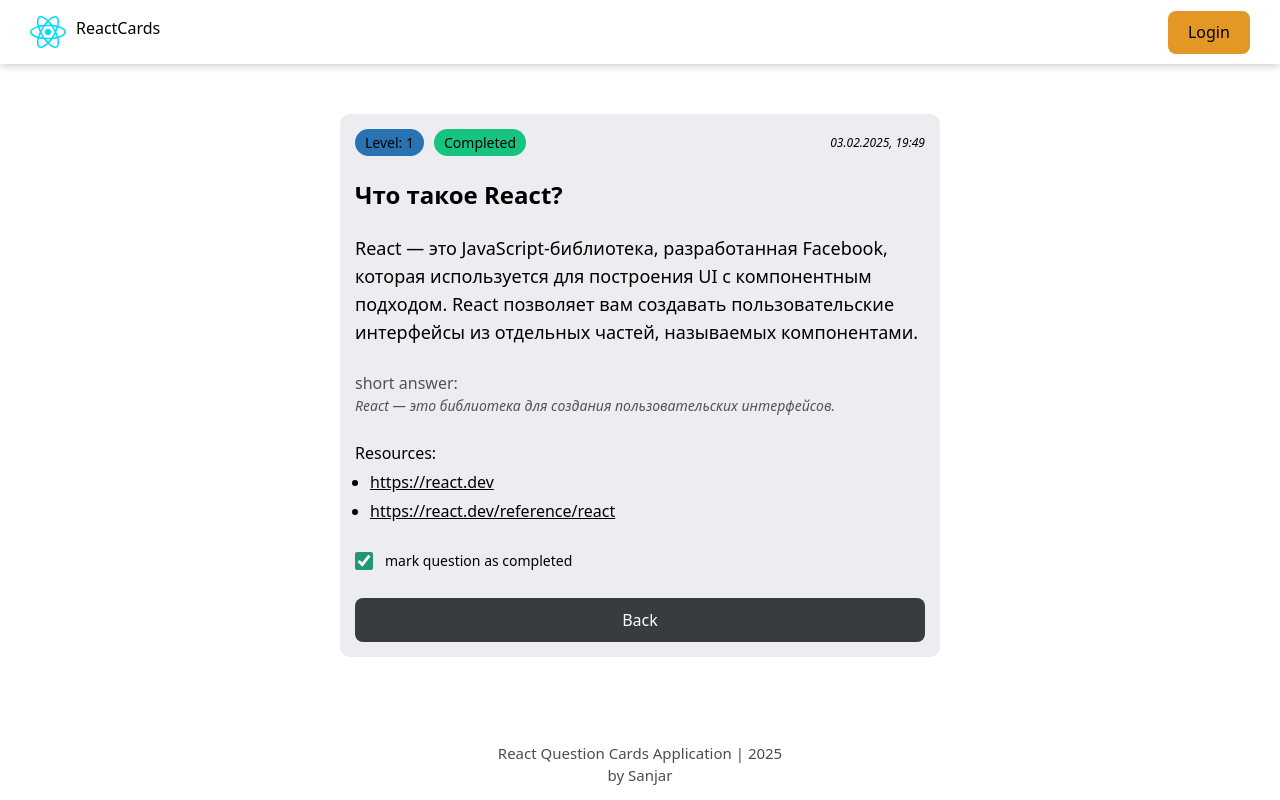
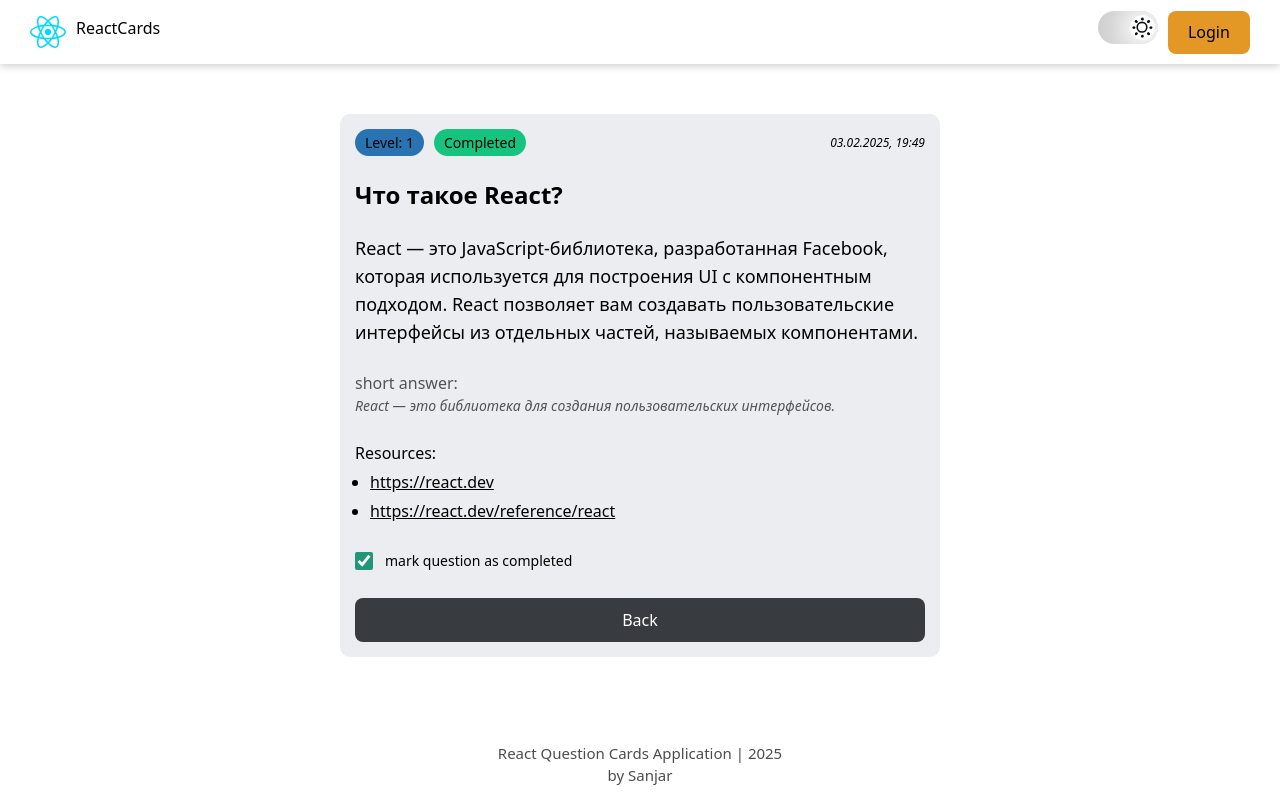
Before and after one commit to SanjarIQY/react-app, a React (Vite) app: page /question/1 in a window 1280 px wide. Built offline with nearby package versions, Linux system fonts and the light colour scheme; data requests are answered from the project's data file.

Commit message:
Theme context, toggler, daek layout

```diff
--- a/src/App.jsx
+++ b/src/App.jsx
@@ -9,6 +9,7 @@
 import { AuthProvider } from "./auth/AuthProvider";
 import { useAuth } from "./hooks/useAuth";
 import { ForbiddenPage } from "./pages/ForbiddenPage";
+import { ThemeProvider } from "./theme";
 
 const ProtectedRoutes = () => {
   const { isAuth } = useAuth();
@@ -19,6 +20,7 @@
 
 function App() {
   return (
+    <ThemeProvider>
       <AuthProvider>
         <BrowserRouter>
           <Routes>
@@ -37,6 +39,7 @@
           </Routes>
         </BrowserRouter>
       </AuthProvider>
+    </ThemeProvider>
   );
 }
 
--- a/src/components/Header/Header.jsx
+++ b/src/components/Header/Header.jsx
@@ -5,6 +5,7 @@
 import { useNavigate } from "react-router-dom";
 import { useAuth } from "../../hooks/useAuth";
 import { AUTH_STORAGE } from "../../constants";
+import { ThemeToggler } from "../../features/ThemeToggler";
 
 export const Header = () => {
   const navigate = useNavigate();
@@ -23,6 +24,7 @@
       </p>
 
       <div className={cls.buttons}>
+        <ThemeToggler />
         {isAuth && <Button onClick={() => navigate("/addquestion")}>Add</Button>}
         <Button onClick={loginHandler} isActive={!isAuth}>
           {isAuth ? "Logout" : "Login"}
--- a/src/constants/index.js
+++ b/src/constants/index.js
@@ -1,2 +1,3 @@
 export const API_URL = "http://localhost:8801";
 export const AUTH_STORAGE = "isAtuhed";
+export const THEME_STORAGE = "siteTheme";
--- /dev/null
+++ b/src/features/ThemeToggler/ThemeToggler.jsx
@@ -0,0 +1,30 @@
+import cls from "./ThemeToggler.module.css";
+import { useTheme } from "../../hooks/useTheme";
+
+import {} from "react";
+import { THEME_STORAGE } from "../../constants";
+
+export const ThemeToggler = () => {
+  const { theme, setTheme } = useTheme();
+
+  const onChangeHandler = (e) => {
+    const updatedTheme = e.target.checked === false ? "dark" : "light";
+    setTheme(updatedTheme);
+
+    localStorage.setItem(THEME_STORAGE, updatedTheme);
+  };
+
+  return (
+    <div>
+      <label className={cls.switch} htmlFor="switch">
+        <input id="switch" type="checkbox" className={cls.circle} onChange={onChangeHandler} checked={theme === "light"} />
+        <svg viewBox="0 0 384 512" xmlns="http://www.w3.org/2000/svg" className={`${cls.moon} ${cls.svg}`}>
+          <path d="M223.5 32C100 32 0 132.3 0 256S100 480 223.5 480c60.6 0 115.5-24.2 155.8-63.4c5-4.9 6.3-12.5 3.1-18.7s-10.1-9.7-17-8.5c-9.8 1.7-19.8 2.6-30.1 2.6c-96.9 0-175.5-78.8-175.5-176c0-65.8 36-123.1 89.3-153.3c6.1-3.5 9.2-10.5 7.7-17.3s-7.3-11.9-14.3-12.5c-6.3-.5-12.6-.8-19-.8z"></path>
+        </svg>
+        <div className={`${cls.sun} ${cls.svg}`}>
+          <span className={cls.dot}></span>
+        </div>
+      </label>
+    </div>
+  );
+};
--- /dev/null
+++ b/src/features/ThemeToggler/ThemeToggler.module.css
@@ -0,0 +1,122 @@
+/* From Uiverse.io by 3bdel3ziz-T */
+/* The switch container */
+.switch {
+  --transition: 300ms;
+  --transition500: 500ms;
+  --color-dark: #0c0f14;
+  --color-darkGray: #21262e;
+  --color-gray: #52555a;
+  --color-offwhite: #cecece;
+  --shadow-color: var(--color-dark);
+  position: relative;
+  display: flex;
+  align-items: center;
+  width: 60px;
+  height: fit-content;
+  background-color: var(--color-dark);
+  border-radius: 30px;
+  padding: 4px;
+  transition: var(--transition500);
+  user-select: none;
+  cursor: pointer;
+  overflow: hidden;
+}
+
+/* Svg styles */
+.switch .svg {
+  transition: var(--transition);
+  position: absolute;
+  left: 5px;
+}
+.switch .moon {
+  width: 18px;
+  fill: var(--color-gray);
+  opacity: 1;
+}
+
+.switch .sun {
+  transform: translateY(-50%);
+  width: 12px;
+  height: 12px;
+  border-radius: 50%;
+  left: calc(100% - 21.5px);
+  top: 15px;
+  display: flex;
+  align-items: center;
+  justify-content: center;
+  scale: 0.8;
+  opacity: 0;
+}
+
+.switch .sun .dot {
+  positon: relative;
+  display: block;
+  width: 3px;
+  height: 3px;
+  border-radius: 50%;
+  background: var(--color-dark);
+  background: white;
+  z-index: 1;
+  box-shadow: 11px 0px 0px var(--shadow-color),
+    10.3px 0px 0px var(--shadow-color), -11px 0px 0px var(--shadow-color),
+    -10.3px 0px 0px var(--shadow-color), 0px -11px 0px var(--shadow-color),
+    0px -10.3px 0px var(--shadow-color), 0px 11px 0px var(--shadow-color),
+    0px 10.3px 0px var(--shadow-color), 8px 8px 0px var(--shadow-color),
+    7.3px 7.3px 0px var(--shadow-color), 8px -8px 0px var(--shadow-color),
+    7.3px -7.3px 0px var(--shadow-color), -8px -8px 0px var(--shadow-color),
+    -7.3px -7.3px 0px var(--shadow-color), -8px 8px 0px var(--shadow-color),
+    -7.3px 7.3px 0px var(--shadow-color);
+}
+
+.switch .sun .dot::before {
+  content: "";
+  position: absolute;
+  top: 50%;
+  left: 50%;
+  transform: translate(-50%, -50%);
+  width: 10px;
+  height: 10px;
+  border-radius: 50%;
+  background: white;
+  border: 2px solid var(--color-dark);
+}
+
+/*checkbox styles */
+.switch .circle {
+  appearance: none;
+  position: relative;
+  width: 25px;
+  height: 25px;
+  border-radius: 50%;
+  left: 0;
+  background-color: var(--color-darkGray);
+  border: 1px solid var(--color-darkGray);
+  transition: var(--transition500);
+  box-shadow: 1px 1px 20px 3px var(--color-darkGray);
+}
+
+.switch:has(.circle:checked) {
+  background: var(--color-offwhite);
+}
+
+.switch .circle:hover {
+  margin-left: 3px;
+}
+.switch .circle:checked:hover {
+  margin-left: -3px;
+}
+
+.switch .circle:checked {
+  left: calc(100% - 24px);
+  background: white;
+  border-color: white;
+  box-shadow: 1px 1px 30px 12px white;
+}
+
+.switch:has(.circle:checked) > .sun {
+  opacity: 1;
+}
+
+.switch:has(.circle:checked) > .moon {
+  opacity: 0;
+}
--- /dev/null
+++ b/src/features/ThemeToggler/index.jsx
@@ -0,0 +1 @@
+export { ThemeToggler } from "./ThemeToggler";
--- /dev/null
+++ b/src/hooks/useTheme.js
@@ -0,0 +1,6 @@
+import { useContext } from "react";
+import { ThemeContext } from "../theme";
+
+export const useTheme = () => {
+  return useContext(ThemeContext);
+};
--- a/src/index.css
+++ b/src/index.css
@@ -41,6 +41,17 @@
   color: var(--text-color)
 }
 
+.darkLayout {
+  --main-bg-color: #23272F;
+  --text-color: #FFF;
+
+  --card-bg-color: #343a46;
+
+  --btn-bg-color: #16444f;
+  --btn-text-color: #57C4DC;
+  --green-color: #219679
+}
+
 h1 {
   font-size: 3.2em;
   line-height: 1.1;
--- /dev/null
+++ b/src/theme/ThemeProvider.jsx
@@ -0,0 +1,11 @@
+import { createContext, useState } from "react";
+import { THEME_STORAGE } from "../constants";
+
+export const ThemeContext = createContext(null);
+
+export const ThemeProvider = ({ children }) => {
+  const savedTheme = localStorage.getItem(THEME_STORAGE || "dark");
+  const [theme, setTheme] = useState("light");
+
+  return <ThemeContext.Provider value={{ theme, setTheme }}>{children}</ThemeContext.Provider>;
+};
--- /dev/null
+++ b/src/theme/index.jsx
@@ -0,0 +1 @@
+export { ThemeContext, ThemeProvider } from "./ThemeProvider";
```
Lines whose indentation alone changed are shown as unchanged.
